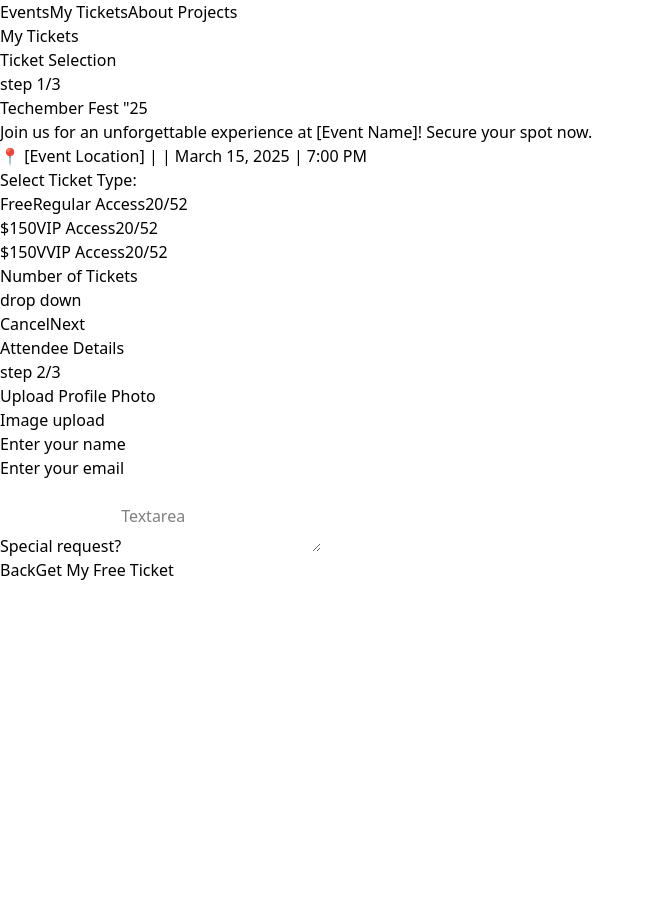
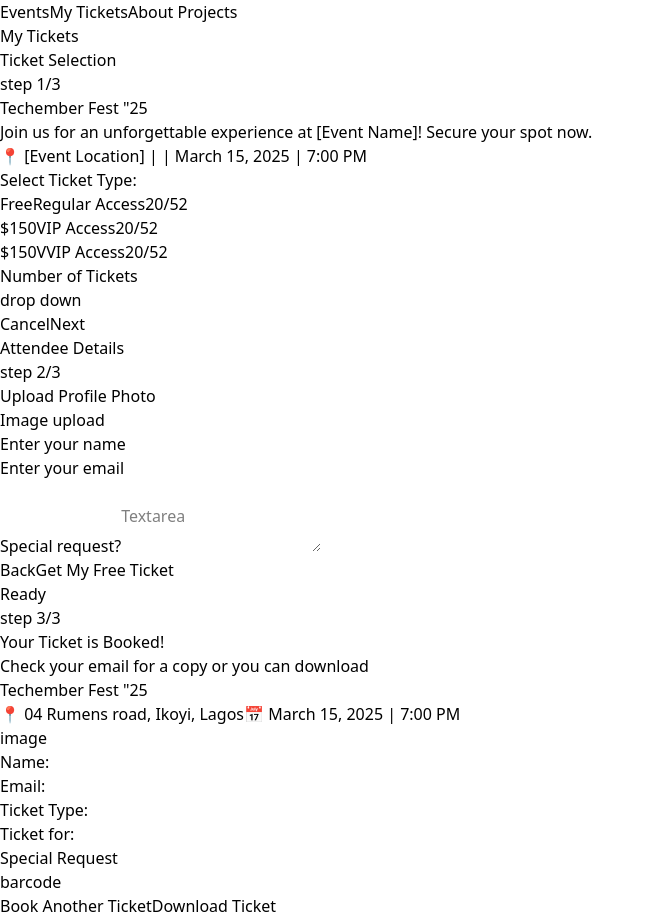
Before and after one commit to Jeffreyai7/hngx-stage2-conference-ticket, a React (Vite) app: page / in a window 1280 px wide. Shown: the whole page, without its empty margins (0-654 px from the left). Before the commit the page ends 800 px from the top, so only its background shows below. Built offline with nearby package versions, Linux system fonts and the light colour scheme.

Commit message:
finish ticket ready structure

```diff
--- a/src/App.tsx
+++ b/src/App.tsx
@@ -1,6 +1,7 @@
 import './App.css'
 import AttendeeDetails from './components/AttendeeDetails'
 import NavBar from './components/NavBar'
+import TicketReady from './components/TicketReady'
 import TicketSelection from './components/TicketSelection'
 function App() {
 
@@ -9,6 +10,7 @@ function App() {
       <NavBar/>
       <TicketSelection/>
       <AttendeeDetails/>
+      <TicketReady/>
     </main>
   )
 }
--- a/src/components/TicketReady.tsx
+++ b/src/components/TicketReady.tsx
@@ -1,7 +1,74 @@
 
 const TicketDownload = () => {
   return (
-    <div>TicketDownload</div>
+    <section>
+      <div>
+          <div>
+            <h1>Ready</h1>
+            <span>step 3/3</span>
+          </div>
+          <div className="progressbar"></div>
+      </div>
+      <div>
+      {/* ticket header */}
+        <div>
+        <h2>Your Ticket is Booked!</h2>
+        <span>Check your email for a copy or you can download</span>
+        </div>
+      {/* ticket header end */}
+      {/* Main ticket start */}
+        <div>
+          <div>
+            <div>
+            <h1>Techember Fest "25</h1>
+            <div>
+            <span>📍 04 Rumens road, Ikoyi, Lagos</span>
+            <span>📅 March 15, 2025 | 7:00 PM</span>
+            </div>
+            </div>
+            <div>
+              image
+            </div>
+            <div>
+            <div>
+              <div>
+                <p>Name:</p>
+                <p>{}</p>
+              </div>
+              <div>
+                <p>Email:</p>
+                <p>{}</p>
+              </div>
+              <div>
+                <p>Ticket Type:</p>
+                <p>{}</p>
+              </div>
+              <div>
+                <p>Ticket for:</p>
+                <p>{}</p>
+              </div>
+
+            </div>
+            <div>
+              <p>Special Request</p>
+              <p>{}</p>
+            </div>
+            </div>
+          </div>
+          <div>
+            barcode
+          </div>
+        </div>
+      {/*Main ticket end */}
+
+        {/* button start */}
+        <div>
+          <button>Book Another Ticket</button>
+          <button>Download Ticket</button>
+        </div>
+        {/* button end */}
+      </div>
+    </section>
   )
 }
 
```
